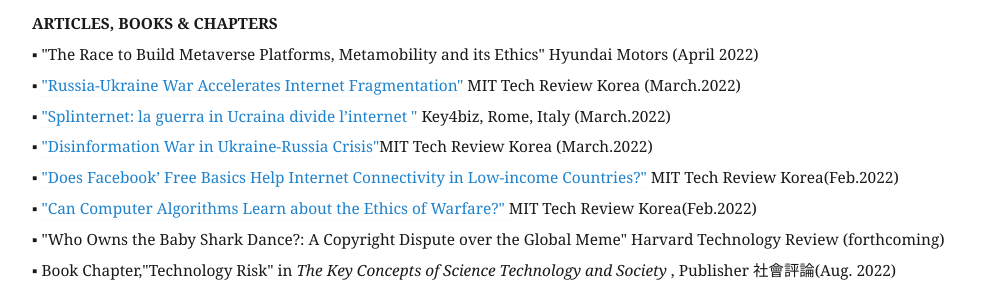
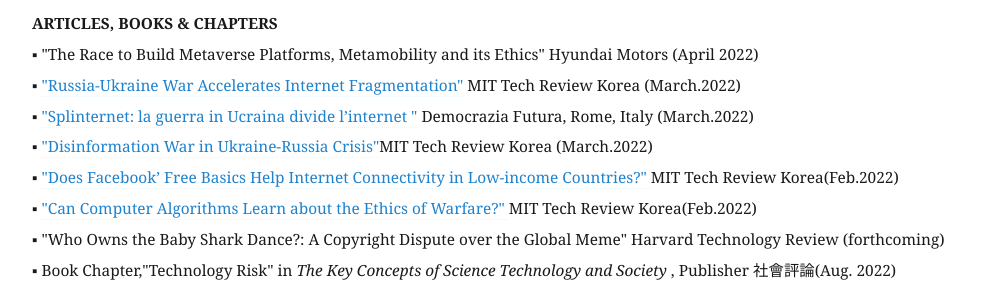
Before and after one commit to eunchangchoi/eunchangchoi.github.io, a Jekyll site: the page built from index.md, in a window 1280 px wide and 900 px high, scrolled down 1774 px. Shown: the part 154-446 px from the top of the window, without its empty margins (68-1049 px from the left). Built offline with Jekyll 4.4.1, drawn with Linux system fonts in a browser that asks for light colours.

Commit message:
Update index.md

```diff
--- a/index.md
+++ b/index.md
@@ -35,7 +35,7 @@
  <strong> ARTICLES, BOOKS & CHAPTERS </strong> <br>
 ▪ "The Race to Build Metaverse Platforms, Metamobility and its Ethics" Hyundai Motors (April 2022)<br>
 ▪ <a href="https://www.technologyreview.kr/%ec%9a%b0%ed%81%ac%eb%9d%bc%ec%9d%b4%eb%82%98-%ec%a0%84%ec%9f%81%ec%9d%b4-%eb%b6%88%eb%9f%ac%ec%98%a8-%ec%8a%a4%ed%94%8c%eb%a6%b0%ed%84%b0%eb%84%b7/">"Russia-Ukraine War Accelerates Internet Fragmentation"</a> MIT Tech Review Korea (March.2022)<br>
-▪ <a href="https://www.key4biz.it/splinternet-la-guerra-in-ucraina-divide-linternet/396648/"> "Splinternet: la guerra in Ucraina divide l’internet "</a> Key4biz, Rome, Italy (March.2022)<br>
+▪ <a href="https://www.key4biz.it/splinternet-la-guerra-in-ucraina-divide-linternet/396648/"> "Splinternet: la guerra in Ucraina divide l’internet "</a> Democrazia Futura, Rome, Italy (March.2022)<br>
 ▪  <a href="https://www.technologyreview.kr/%ec%9a%b0%ed%81%ac%eb%9d%bc%ec%9d%b4%eb%82%98-%ec%a0%84%ec%9f%81%ec%9d%98-%ec%9d%b4%eb%a9%b4-%ec%84%9c%eb%b0%a9%ea%b3%bc-%eb%9f%ac%ec%8b%9c%ec%95%84%ec%9d%98-%ed%97%88%ec%9c%84-%ec%a0%95%eb%b3%b4/">"Disinformation War in Ukraine-Russia Crisis"</a>MIT Tech Review Korea (March.2022)<br>
 ▪ <a href="https://www.technologyreview.kr/%ed%8e%98%ec%9d%b4%ec%8a%a4%eb%b6%81%ec%9d%80-%ec%a0%80%ec%86%8c%eb%93%9d-%ea%b5%ad%ea%b0%80%eb%93%a4%ec%9d%98-%ec%9d%b8%ed%84%b0%eb%84%b7-%ec%a0%91%ec%86%8d%ec%9d%84-%eb%8f%95%ea%b3%a0-%ec%9e%88/">"Does Facebook’ Free Basics Help Internet Connectivity in Low-income Countries?" </a> MIT Tech Review Korea(Feb.2022)<br>
 ▪ <a href="https://www.technologyreview.kr/%ec%bb%b4%ed%93%a8%ed%84%b0-%ec%95%8c%ea%b3%a0%eb%a6%ac%eb%93%ac%ec%9d%80-%ec%9c%a4%eb%a6%ac%ec%a0%81-%ec%a0%84%ed%88%ac%eb%b0%a9%eb%b2%95%ec%9d%84-%eb%b0%b0%ec%9a%b8-%ec%88%98-%ec%9e%88%ec%9d%84/"> "Can Computer Algorithms Learn about the Ethics of Warfare?" </a> MIT Tech Review Korea(Feb.2022)<br>
```
